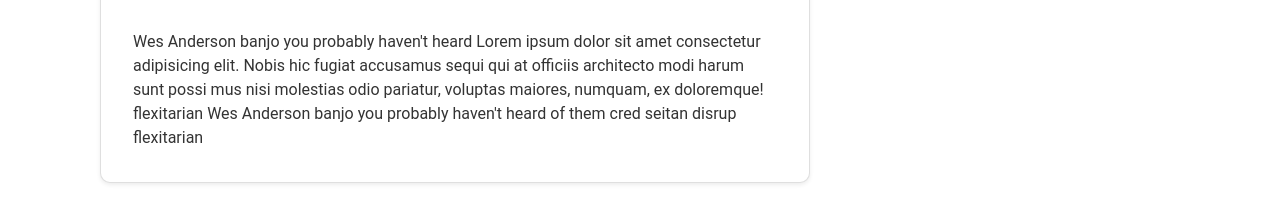
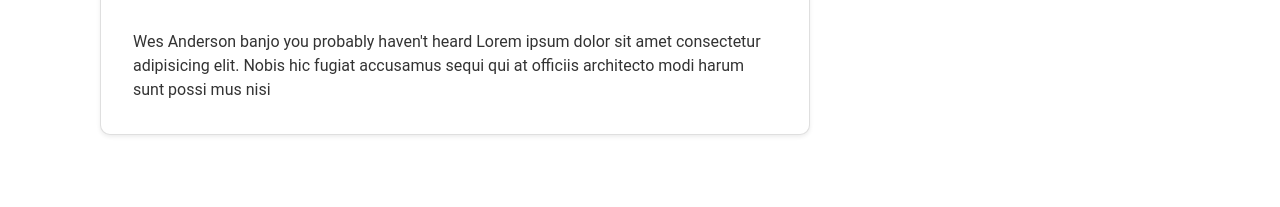
Before and after one commit to ayishafasmina/bootstrapayisha, a plain HTML site: page index.html in a window 1280 px wide. Shown: the part 1227-1434 px from the top of the page. After the commit the page ends 1386 px from the top, so only its background shows below. Drawn offline with nearby package versions, Linux system fonts and the light colour scheme.

Commit message:
forth committ

```diff
--- a/index.html
+++ b/index.html
@@ -293,7 +293,7 @@
 
                             <div class="card-body">
                                 <p class="card-text">Wes Anderson banjo you probably haven't heard Lorem ipsum dolor sit amet consectetur adipisicing elit. Nobis hic fugiat accusamus sequi qui at officiis architecto modi harum sunt possi
-                                    mus nisi molestias odio pariatur, voluptas maiores, numquam, ex doloremque! flexitarian Wes Anderson banjo you probably haven't heard of them cred seitan disrup flexitarian </p>
+                                    mus nisi  </p>
                             </div>
                         </div>
                     </div>
```
